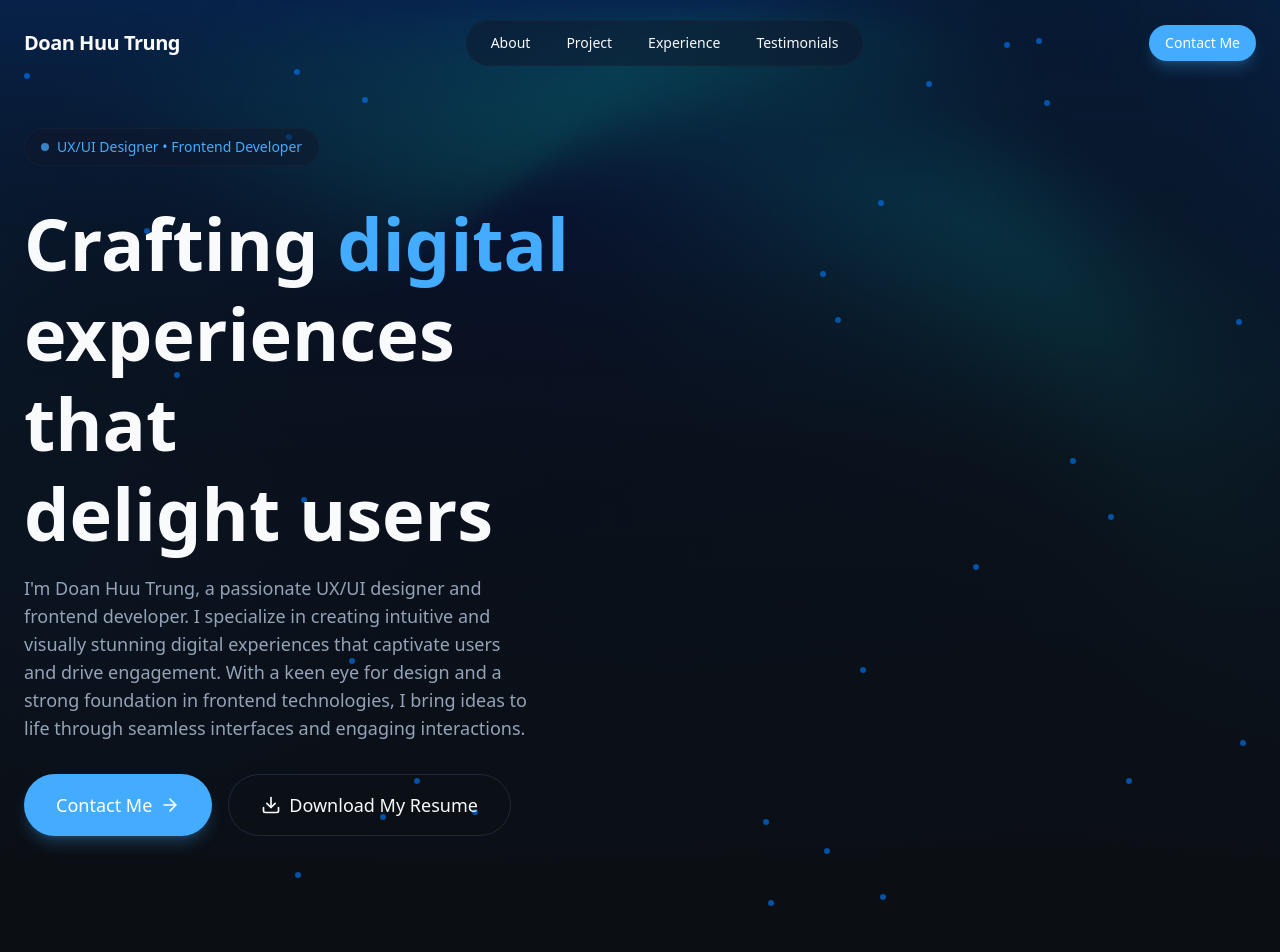
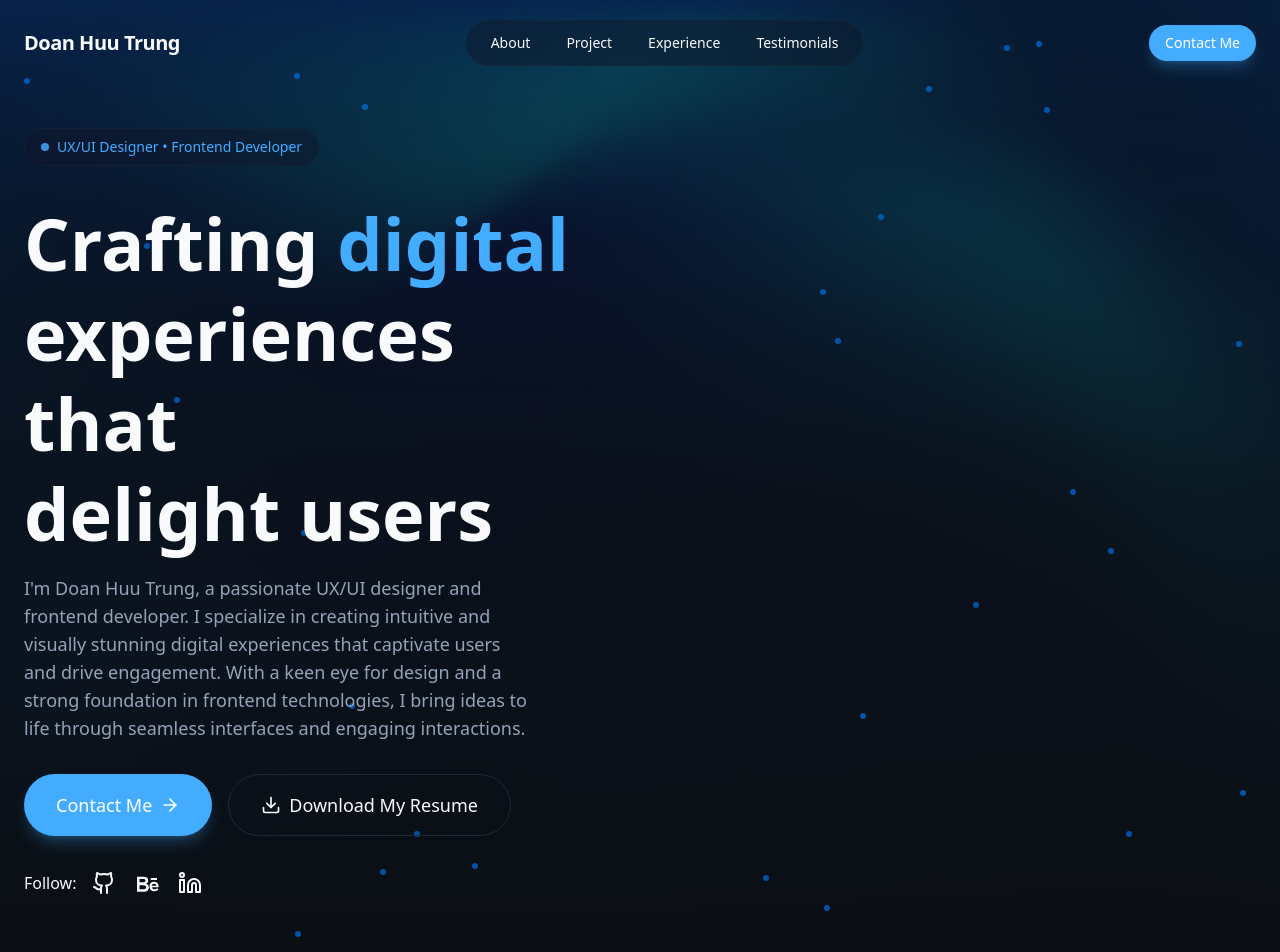
Before and after one commit to Doanhuutrung/portfolio, a React (Vite) app: page / in a window 1280 px wide. Shown: the top 952 px of the page. Before the commit the page ends 916 px from the top, so only its background shows below. Built offline with nearby package versions, Linux system fonts and the light colour scheme.

Commit message:
Add social icon

```diff
--- /dev/null
+++ b/src/components/Icons/Behance.jsx
@@ -0,0 +1,14 @@
+export function Behance({ size = 30, ...props }) {
+  return (
+    <svg
+      viewBox="0 0 24 24"
+      width={size}
+      height={size}
+      fill="currentColor"
+      xmlns="http://www.w3.org/2000/svg"
+      {...props}
+    >
+      <path d="M4 7h5.5c2.2 0 3.5 1.2 3.5 3 0 1.3-.7 2.2-1.8 2.6 1.4.3 2.3 1.4 2.3 2.9 0 2.1-1.7 3.5-4.3 3.5H4V7zm5.2 4.4c1 0 1.6-.5 1.6-1.3s-.6-1.3-1.6-1.3H6v2.6h3.2zm.2 5.6c1.2 0 1.9-.6 1.9-1.6s-.7-1.6-1.9-1.6H6v3.2h3.4zM15 8h5v1.5h-5V8zm2.5 3c2.3 0 3.8 1.5 3.8 3.9v.4H16c.2 1.1 1 1.7 2.1 1.7.8 0 1.5-.3 1.9-.9l1.2.9c-.7 1-1.8 1.6-3.2 1.6-2.4 0-4-1.6-4-4s1.6-3.6 3.5-3.6zm2.1 3.1c-.1-1-.8-1.6-1.9-1.6s-1.8.6-2 1.6h3.9z" />
+    </svg>
+  );
+}
--- a/src/sections/Hero.jsx
+++ b/src/sections/Hero.jsx
@@ -1,6 +1,7 @@
 import { Button } from "@/components/Button";
 import { AnimatedBorderButton } from "@/components/AnimatedBorderButton";
-import { ArrowRight, Download } from "lucide-react";
+import { ArrowRight, Download, Github, Linkedin } from "lucide-react";
+import { Behance } from "@/components/icons/Behance";
 
 export const Hero = () => {
   return (
@@ -65,6 +66,19 @@ export const Hero = () => {
                 <Download className="w-5 h-5" /> Download My Resume
               </AnimatedBorderButton>
             </div>
+
+            <div className="flex items-center gap-4 animate-fade-in animation-delay-400">
+              <span>Follow:</span>
+              {[
+                { icon: Github, href: "#" },
+                { icon: Behance, href: "#" },
+                { icon: Linkedin, href: "#" },
+              ].map((social, idx) => (
+                <a key={idx} href={social.href}>
+                  {<social.icon />}
+                </a>
+              ))}
+            </div>
           </div>
         </div>
       </div>
```
